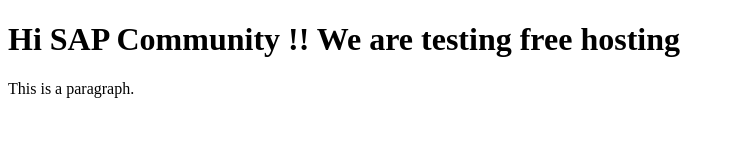
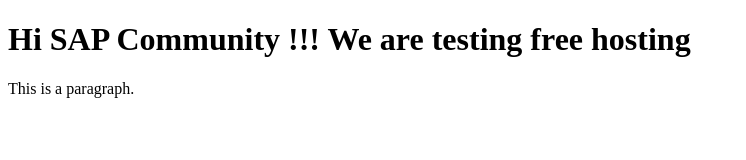
Before and after one commit to mk496/sapcom, a plain HTML site: page index.html in a window 1280 px wide. Shown: the whole page, without its empty margins (0-746 px from the left). Drawn offline with Linux system fonts and the light colour scheme.

Commit message:
3 exclaim mark

```diff
--- a/index.html
+++ b/index.html
@@ -5,7 +5,7 @@
 </head>
 <body>
 
-<h1> Hi SAP Community !!
+<h1> Hi SAP Community !!!
     We are testing free hosting</h1>
 <p>This is a paragraph.</p>
 
```
